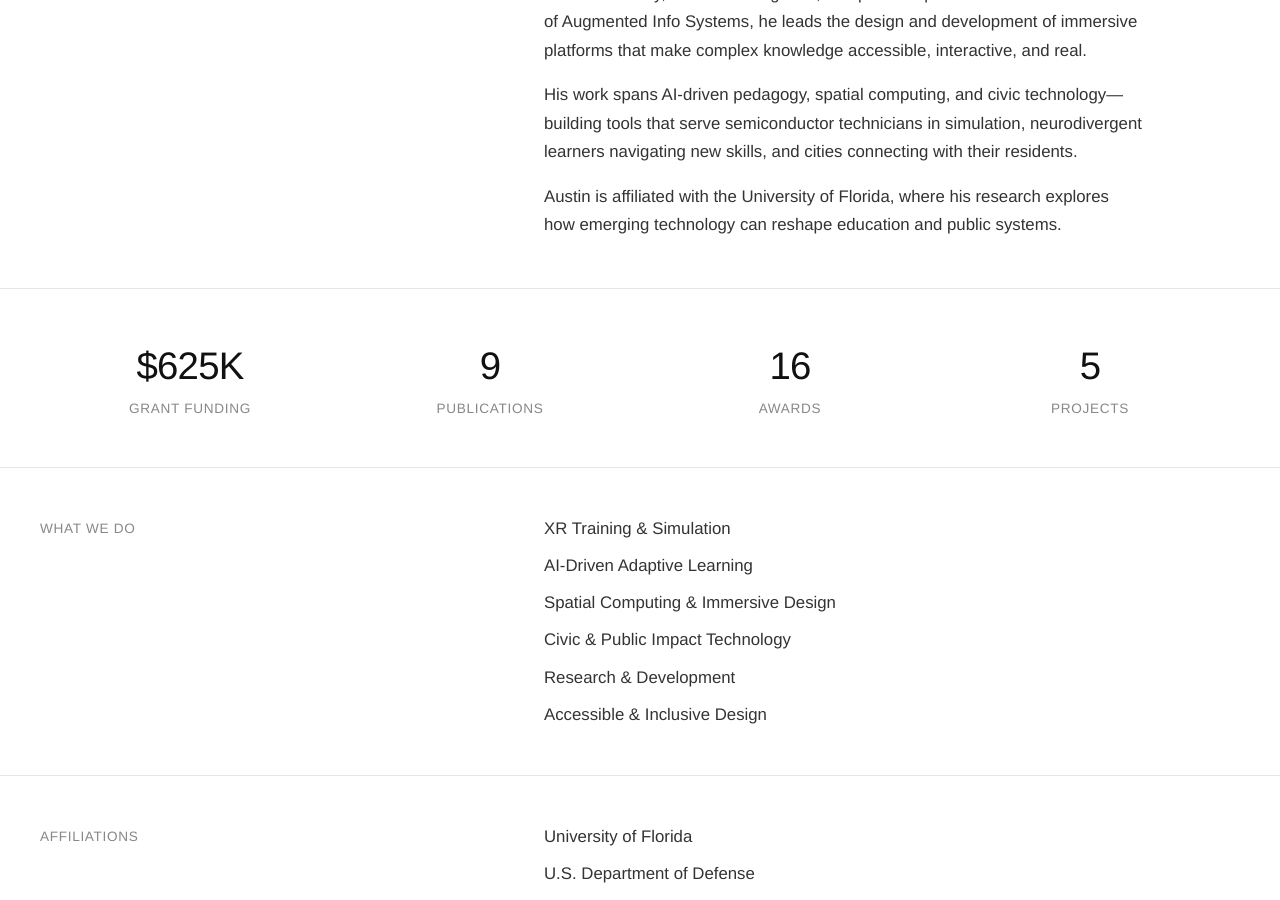
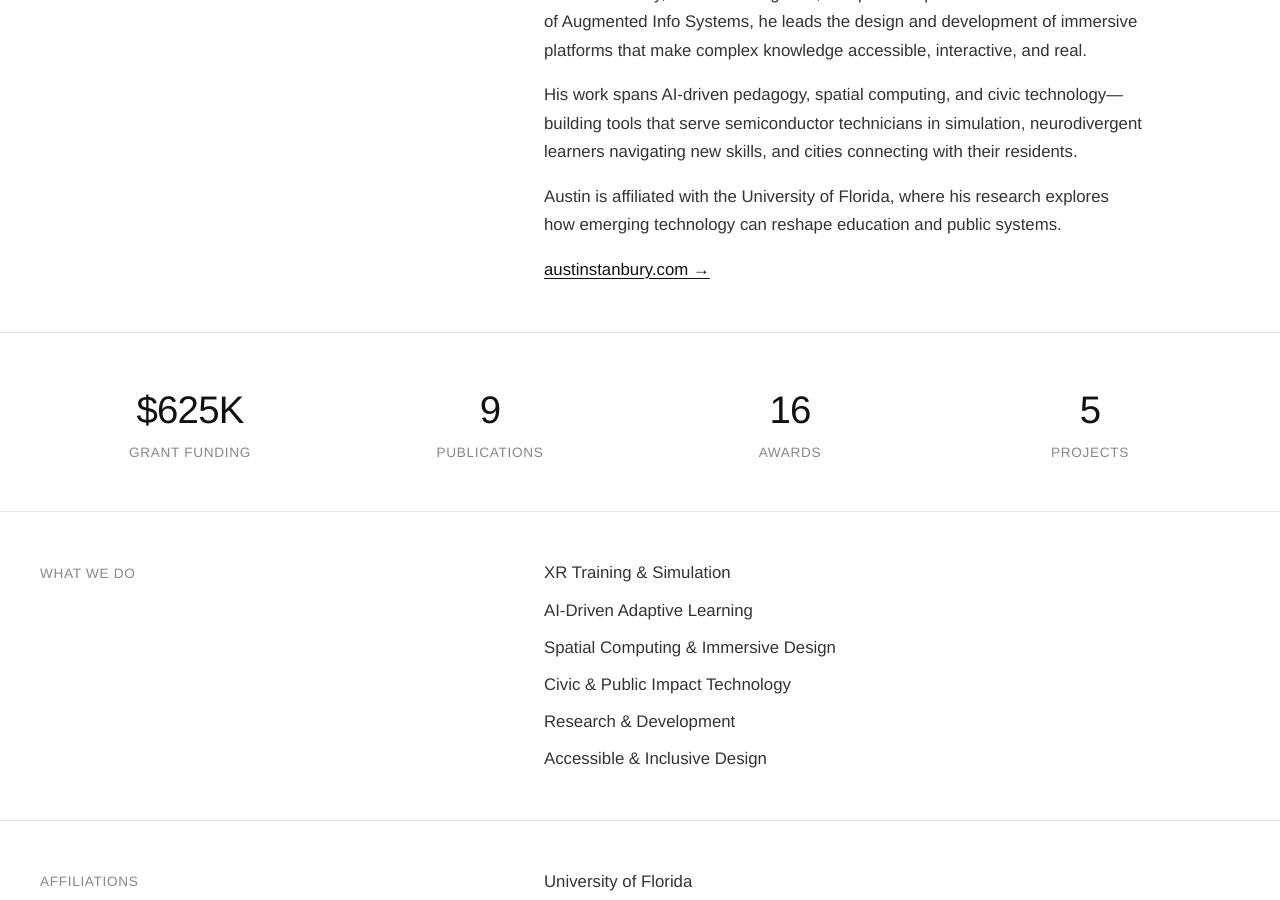
Before and after one commit to austin-from-ais/ais-web, a Jekyll site: the page built from about.html, in a window 1280 px wide and 900 px high, scrolled down 562 px. Built offline with Jekyll 4.4.1, drawn with Linux system fonts in a browser that asks for light colours.

Commit message:
Add link to austinstanbury.com under founder bio
Co-Authored-By: Claude Opus 4.6 <noreply@anthropic.com>

```diff
--- a/about.html
+++ b/about.html
@@ -48,6 +48,9 @@ permalink: /about/
       Austin is affiliated with the University of Florida, where his research
       explores how emerging technology can reshape education and public systems.
     </p>
+    <p class="about-section__bio">
+      <a href="https://austinstanbury.com" class="services-cta">austinstanbury.com &rarr;</a>
+    </p>
   </div>
 </section>
 
```
